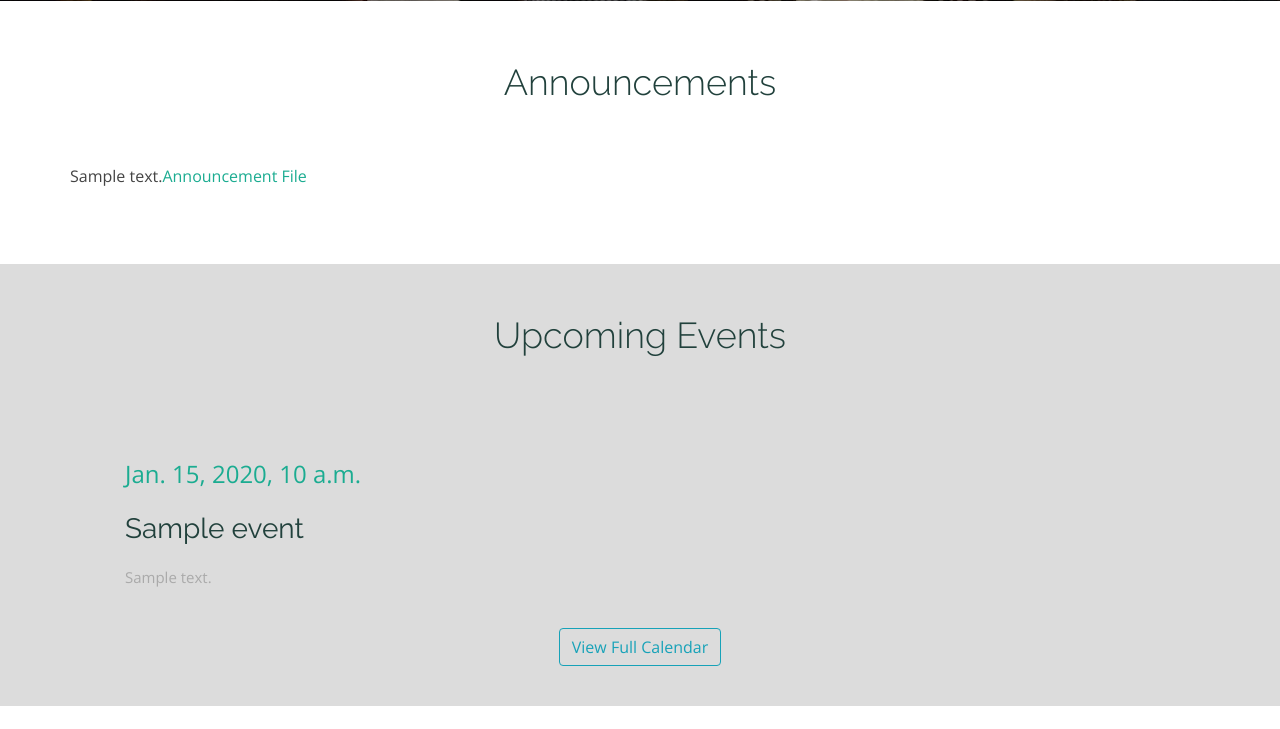
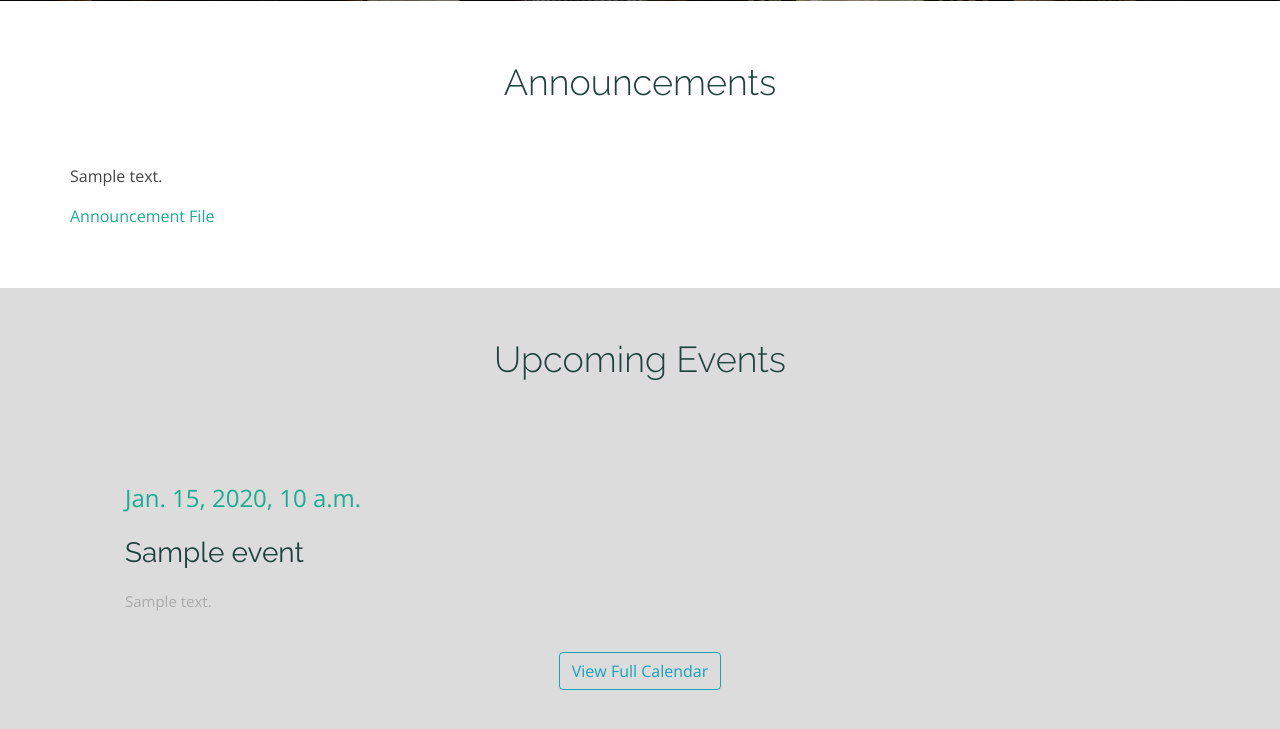
Before and after one commit to stacoppelldev/staweb, a Django app: template church/templates/church/index2.html in a window 1280 px wide. Shown: the part 799-1528 px from the top of the page. Run offline with Django 3.2, Linux system fonts and the light colour scheme; the template is opened without the code that fills it: most values are stand-ins (such as "Sample title", 1, 10 or a date in 2020); some libraries are stand-ins or nearby versions.

Commit message:
Home - Announcements : Fixed the alignment issue (each entry is displayed one below the other)

```diff
--- a/church/templates/church/index2.html
+++ b/church/templates/church/index2.html
@@ -28,7 +28,7 @@
               <h2>Announcements</h2>
             </div>
 
-            <div class="row">
+            <div class="row" style="display: block;">
               {% for announcements in announcement %}
               <p>{{ announcements.detail|safe }}</p>
               {% if announcements.announcement_files %}
```
